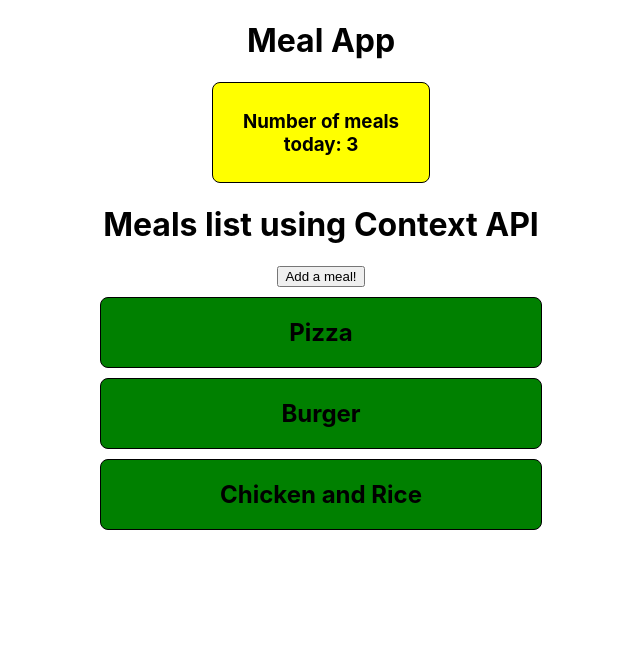
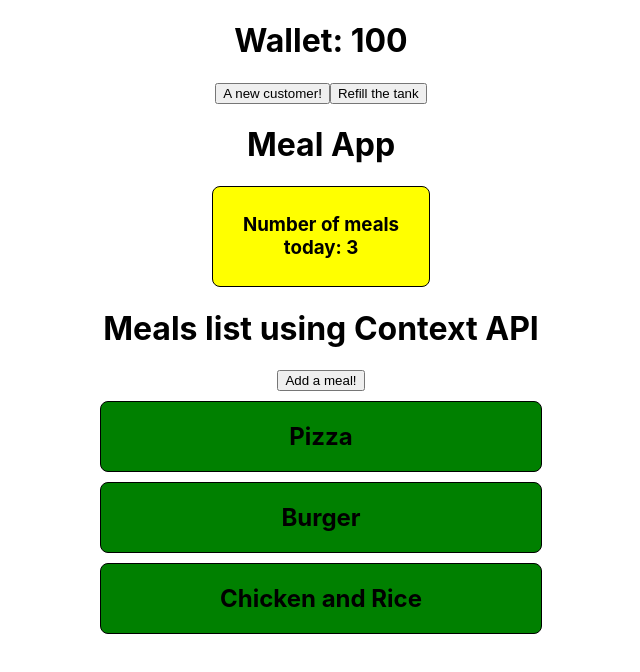
Before and after one commit to rhiz0m/metaReact, a React (Create React App) app: page / in a window 1280 px wide. Shown: the top 672 px of the page, without its empty margins (319-959 px from the left). Built offline with nearby package versions, Linux system fonts and the light colour scheme.

Commit message:
Refactor - app-design

```diff
--- a/src/module2/app2.js
+++ b/src/module2/app2.js
@@ -1,8 +1,10 @@
 import MealApp from "./context/mealApp"
+import Wallet from "./useReducerHook"
 
 function App2() {
   return (
     <div>
+      <Wallet />
       <MealApp />
     </div>
   )
--- /dev/null
+++ b/src/module2/useReducerHook.js
@@ -0,0 +1,22 @@
+import { useReducer } from "react"
+
+const reducer = (state, action) => {
+  if (action.type === "ride") return { money: state.money + 10 }
+  if (action.type === "fuel") return { money: state.money - 50 }
+  return new Error()
+}
+
+export default function Wallet() {
+  const initialState = { money: 100 }
+  const [state, dispatch] = useReducer(reducer, initialState)
+
+  return (
+    <div>
+      <h1>Wallet: {state.money}</h1>
+      <div>
+        <button onClick={() => dispatch({ type: "ride" })}>A new customer!</button>
+        <button onClick={() => dispatch({ type: "fuel" })}>Refill the tank</button>
+      </div>
+    </div>
+  )
+}
```
